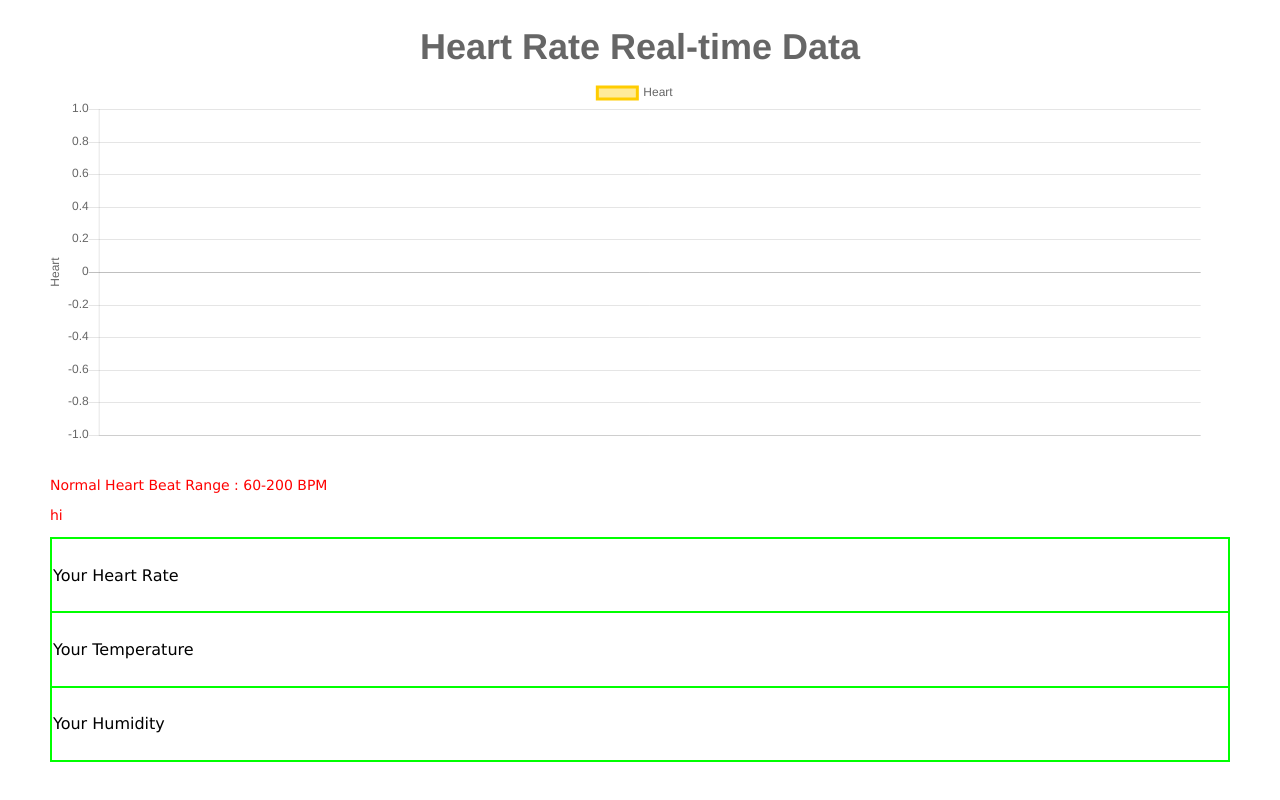
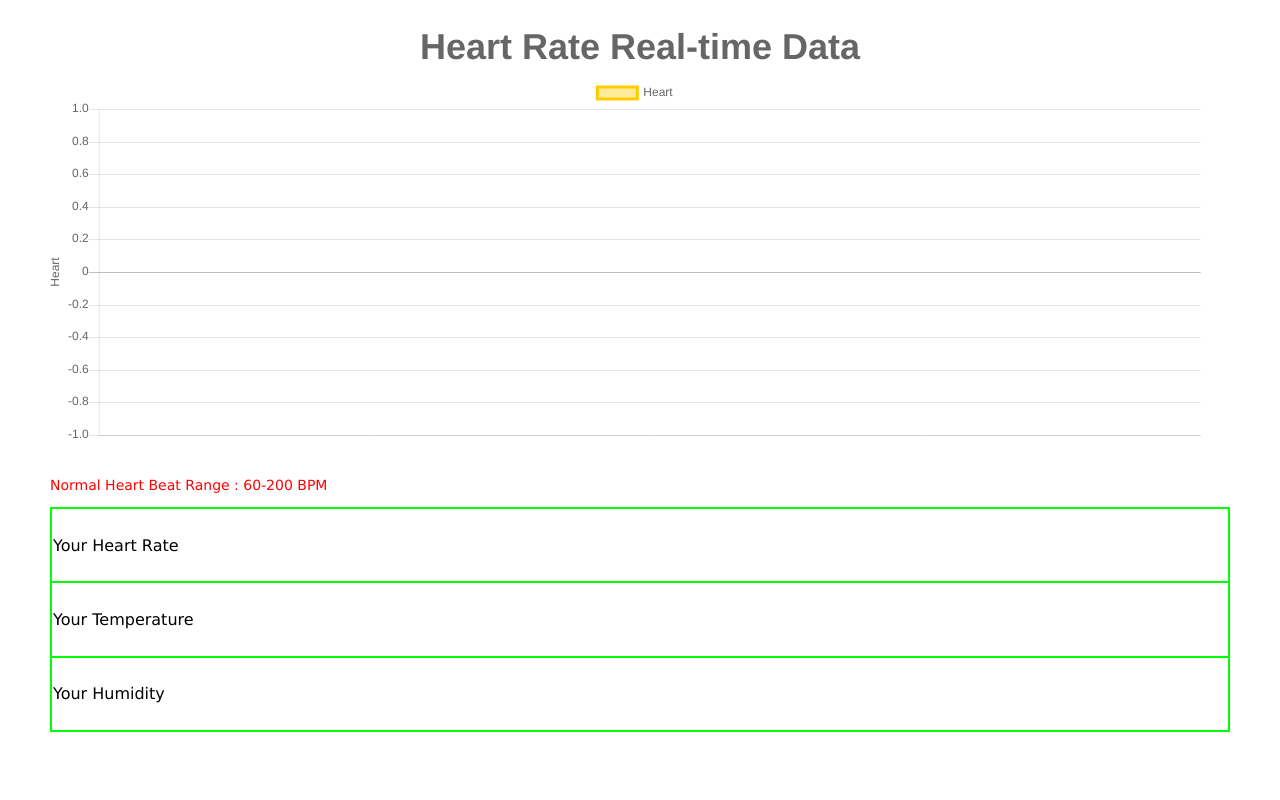
Before and after one commit to mgella/Tester, a website: page public/index.html in a window 1280 px wide. Shown: the part 913-1713 px from the top of the page. Drawn offline with Linux system fonts and the light colour scheme.

Commit message:
Update index.html

```diff
--- a/public/index.html
+++ b/public/index.html
@@ -14,7 +14,7 @@
       <canvas id="myChart4" width="400" height="150"></canvas>
 
       <p style="color:red;">Normal Heart Beat Range : 60-200 BPM </p>
-      <p id="label5" style="color:red;">hi</p>
+      <p id="label5" style="color:red;"></p>
       <div id="table1" style="display:flex">
         <table bgcolor="#00FF00" id="labels" style="width:100%; height:225">
             <tr>
```
